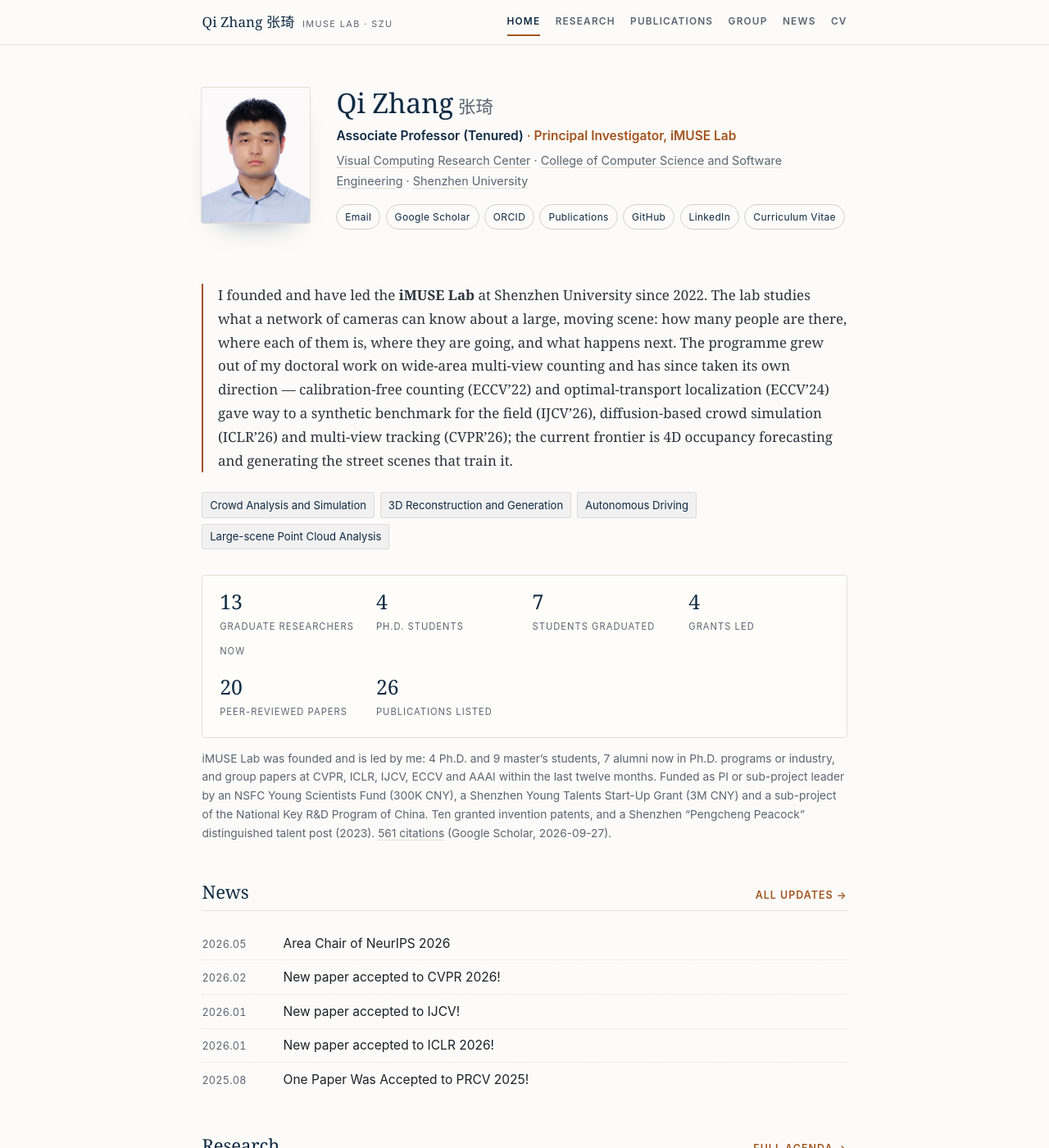
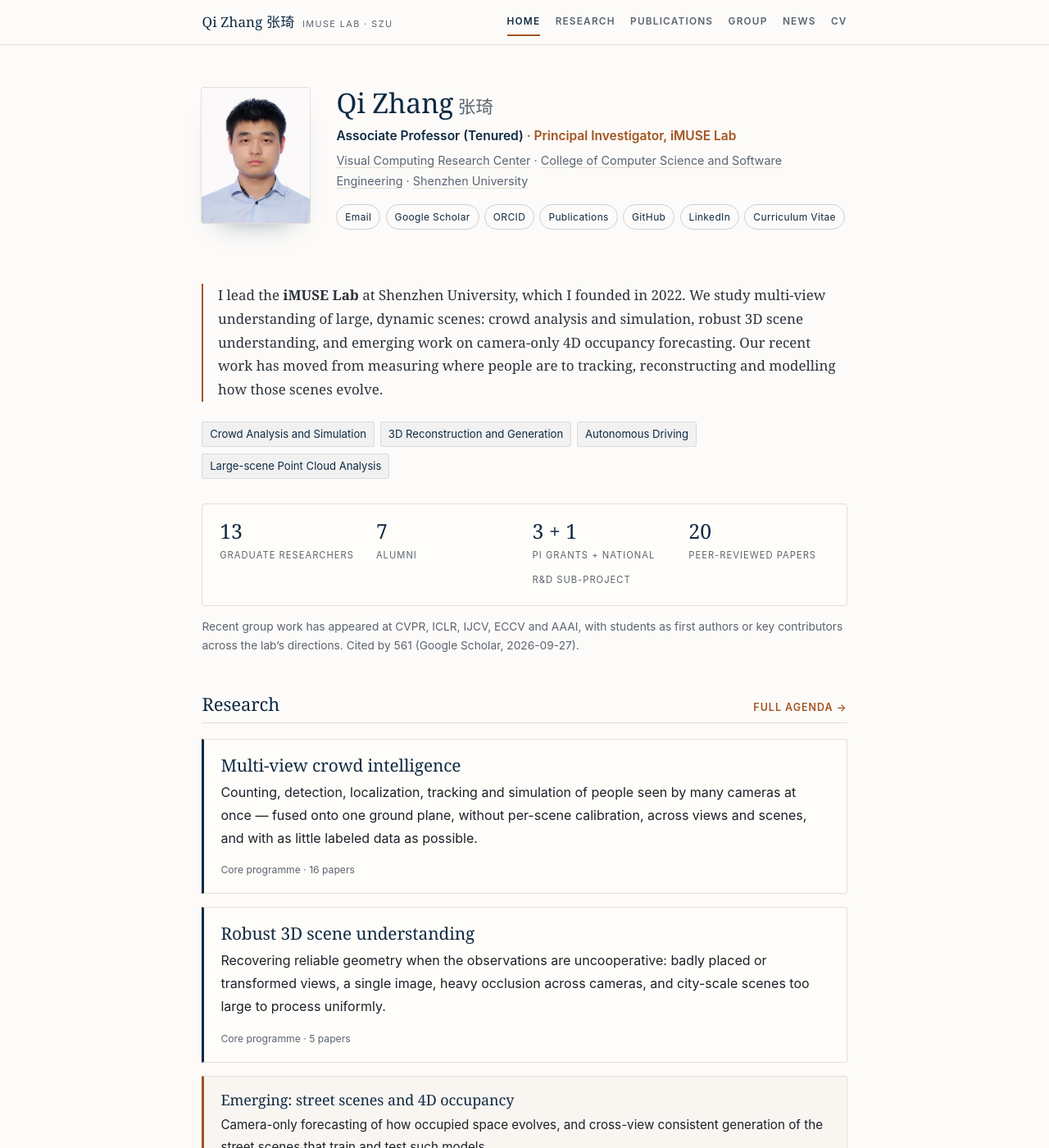
Before and after one commit to zqyq/zqyq.github.io, a Jekyll site: the page built from index.html, in a window 1280 px wide and 1400 px high. Shown: the whole window at 82% size. Built offline with Jekyll 4.4.1, drawn with Linux system fonts in a browser that asks for light colours; some of the changed text lies outside the part shown.

Commit message:
Cut the sentences that kept arguing for independence
The evidence is now strong enough that restating it reads as defensiveness:
own students and own funding, founded and led by me, patents and the talent
post on the home page, people-as-3D-objects, every project ships code and
data. Remove them, split home publications into recent group work plus the
one paper the programme started from, cap each research line at three anchor
papers, and let the group page lead with what its members published.

```diff
--- a/_data/publications.yml
+++ b/_data/publications.yml
@@ -410,7 +410,6 @@ papers:
       project: "http://visal.cs.cityu.edu.hk/research/cvcs/"
       dataset: "http://visal.cs.cityu.edu.hk/research/cvcs_dataset/"
     thumb: /assets/img/papers/cvcs-cvpr21.jpg
-    selected: true
     topic: crowd
 
   - id: 3d-mvcc-aaai20
@@ -446,6 +445,7 @@ papers:
       project: "http://visal.cs.cityu.edu.hk/research/cvpr2019wacc/"
     thumb: /assets/img/papers/wacc-cvpr19.jpg
     selected: true
+    foundational: true
     topic: crowd
 
   - id: de-fencing-cits16
--- a/group/index.html
+++ b/group/index.html
@@ -6,7 +6,7 @@ description: iMUSE Lab — intelligent multi-sensing research at Shenzhen Univer
 ---
 
 {%- assign papers = site.data.publications.papers -%}
-{%- assign picks = "mvtracktrans-cvpr26,synmvcrowd-ijcv26,envsocial-diff-iclr26,rgbt-dualmod-icassp26,tp-mvcc-chinamm26,streetdiff-arxiv26,interocf-arxiv26,mesh-recovery-arxiv26,urban-buildings-arxiv26,semi-mvcc-arxiv25,active-view-arxiv25,weak-mvcc-prcv25,vtr-aaai25,single-view-icig25,mvot-eccv24,mvd-aaai24" | split: "," -%}
+{%- assign picks = "mvtracktrans-cvpr26,envsocial-diff-iclr26,synmvcrowd-ijcv26,mvot-eccv24,weak-mvcc-prcv25,single-view-icig25" | split: "," -%}
 {%- assign students = "" -%}
 {%- for m in site.data.members.phd -%}{%- assign students = students | append: m.name | append: "," -%}{%- endfor -%}
 {%- for m in site.data.members.master -%}{%- assign students = students | append: m.name | append: "," -%}{%- endfor -%}
@@ -19,17 +19,13 @@ description: iMUSE Lab — intelligent multi-sensing research at Shenzhen Univer
 </p>
 
 <p style="margin-top:1.2rem">
-  iMUSE Lab is a computer vision group at Shenzhen University, <strong>founded in 2022 and led by
-  {{ site.name }} {{ site.name_cn }}</strong>. We study what a network of cameras can know about a large, moving
-  scene: crowd counting, localization, tracking and simulation; multi-view 3D reconstruction and generation; and,
-  newest, camera-only 4D occupancy forecasting.
+  iMUSE Lab is a computer vision research group at Shenzhen University working on multi-view crowd intelligence,
+  robust 3D scene understanding, and camera-only 4D occupancy forecasting.
 </p>
 <p>
   The lab has <strong>{{ site.data.members.phd | size }} Ph.D. and {{ site.data.members.master | size }}
   master&rsquo;s students</strong>. The {{ site.data.members.alumni | size }} who have graduated went to Ph.D.
   programs (Shenzhen University, NJUPT) or to Huawei, Bilibili, Qihoo&nbsp;360 and Alibaba&rsquo;s Linxi Games.
-  Undergraduates who work with us compete as well: provincial competition prizes, graduation projects selected among
-  the university&rsquo;s outstanding undergraduate theses, and co-authored papers.
 </p>
 
 <img src="/group/photos/GroupPhotos/2025.jpg" alt="iMUSE Lab group photo, 2025"
@@ -43,10 +39,9 @@ description: iMUSE Lab — intelligent multi-sensing research at Shenzhen Univer
     <div>
       <div class="pi-name">{{ site.name }} {{ site.name_cn }}</div>
       <p class="small muted" style="margin-top:.3rem">
-        {{ site.position }} and doctoral supervisor, Shenzhen University; holder of the Shenzhen
-        &ldquo;Pengcheng Peacock&rdquo; distinguished talent post. Ph.D. and postdoctoral research at City University
-        of Hong Kong (VISAL lab), then Distinguished Associate Researcher at Guangming Lab before founding
-        {{ site.lab }} in 2022.
+        {{ site.position }} and doctoral supervisor, Shenzhen University. Founder and principal investigator of
+        {{ site.lab }}. Research: multi-view crowd intelligence, robust 3D scene understanding, and dynamic-scene
+        modelling.
       </p>
       <p class="chips" style="margin-top:.6rem">
         <a class="chip" href="/about/">Full profile</a>
@@ -54,6 +49,20 @@ description: iMUSE Lab — intelligent multi-sensing research at Shenzhen Univer
       </p>
     </div>
   </div>
+</section>
+
+<section class="section">
+  <div class="section-head">
+    <h2>Research by group members</h2>
+    <a class="section-more" href="/publications/">All {{ papers | size }} papers &rarr;</a>
+  </div>
+  <p class="small muted" style="margin-bottom:.6rem">
+    Six papers across the lab&rsquo;s directions with group members as first author or key contributor; bold marks
+    the group members.
+  </p>
+  {%- for p in papers %}
+    {%- if picks contains p.id %}{% include pub.html paper=p bold=students %}{% endif %}
+  {%- endfor %}
 </section>
 
 <section class="section">
@@ -102,49 +111,37 @@ description: iMUSE Lab — intelligent multi-sensing research at Shenzhen Univer
   </table>
 </section>
 
-<section class="section">
-  <div class="section-head">
-    <h2>What the group has produced</h2>
-    <a class="section-more" href="/publications/">All papers &rarr;</a>
-  </div>
-  <p class="small muted" style="margin-bottom:.6rem">
-    Papers with group members as first author or key contributor; bold marks the group members.
-  </p>
-  {%- for p in papers %}
-    {%- if picks contains p.id %}{% include pub.html paper=p bold=students %}{% endif %}
-  {%- endfor %}
-</section>
-
 <section class="section" id="recruiting">
   <div class="section-head"><h2>Join iMUSE</h2></div>
   <p>
-    We take Ph.D. and master&rsquo;s students every year, and host visiting undergraduates who want a project that
-    ends in something published. Prospective students normally join one of three efforts:
+    We take Ph.D. and master&rsquo;s students every year. Prospective students normally join one of three efforts:
     <strong>crowd simulation and generation</strong>, <strong>multi-view 3D reconstruction</strong>, or
-    <strong>4D occupancy forecasting from cameras only</strong>. Undergraduates join either a research project or a
-    competition team, and often start on the applied side of the lab &mdash; embedded AI and mobile application
-    development &mdash; before taking on a paper.
+    <strong>4D occupancy forecasting from cameras only</strong>. We also host motivated undergraduates on research
+    or competition projects &mdash; computer vision, embedded AI and mobile application work &mdash; with the
+    opportunity to develop that work toward a publication when it is ready. Undergraduates working with us have won
+    provincial competition prizes and had graduation projects selected among the university&rsquo;s outstanding
+    undergraduate theses.
   </p>
   <p class="small" style="border-left:3px solid var(--copper);padding:.55rem .8rem;background:rgba(163,84,31,.06);margin-top:1rem">
-    <strong>Ph.D. intake.</strong> The 2026 quota is full. Pre-admission for the 2027 entry opens in the second half
-    of 2026, with university and college scholarships available. Write to
-    <a href="mailto:{{ site.email_szu }}">{{ site.email_szu }}</a> (my institutional address, and the one the
-    college&rsquo;s admissions office recognises) before the round opens rather than after it.
+    <strong>Ph.D. intake.</strong> The 2026 quota is full. Enquiries for 2027 are welcome now; pre-admission follows
+    the college&rsquo;s own schedule, and university and college scholarships are available. Write to
+    <a href="mailto:{{ site.email_szu }}">{{ site.email_szu }}</a>, my institutional address and the one the
+    college&rsquo;s admissions office recognises.
   </p>
   <p>
     What matters to us: you can read a paper and reproduce part of it, you are comfortable with PyTorch and
-    geometry, and you are willing to ship code and data with whatever you write. If that describes you, write to
-    <a href="mailto:{{ site.email }}">{{ site.email }}</a> with a transcript, one project you are proud of, and
-    which of the three above you want to work on.
+    geometry, and you are willing to build reproducible research and release code or data when appropriate. If that
+    describes you, write to <a href="mailto:{{ site.email }}">{{ site.email }}</a> with a transcript, one project you
+    are proud of, and which of the three above you want to work on.
   </p>
   <p class="chips">
     <a class="chip" href="mailto:{{ site.email }}">Write to me</a>
     <a class="chip" href="/research/">Research agenda</a>
-    <a class="chip" href="/group/CFS/CFS2024.pdf">Earlier call (2024, PDF)</a>
-    <a class="chip" href="/group/CFS/CFS2023.pdf">Earlier call (2023, PDF)</a>
   </p>
 </section>
 
 <p class="small muted" style="margin-top:2.5rem;border-top:1px solid var(--line);padding-top:1rem">
+  Past calls: <a href="/group/CFS/CFS2024.pdf">2024 (PDF)</a> &middot;
+  <a href="/group/CFS/CFS2023.pdf">2023 (PDF)</a>.
   The earlier version of this page was built with the help of my wife. Thank you.
 </p>
--- a/index.html
+++ b/index.html
@@ -10,8 +10,8 @@ slug: home
 {%- assign n_master = site.data.members.master | size -%}
 {%- assign n_alumni = site.data.members.alumni | size -%}
 {%- assign n_students = n_phd | plus: n_master -%}
-{%- assign n_grants_pi = site.data.profile.grants | where: "role", "PI" | size -%}
-{%- assign n_grants = site.data.profile.grants | where: "role", "Sub-project leader" | size | plus: n_grants_pi -%}
+{%- assign n_pi = site.data.profile.grants | where: "role", "PI" | size -%}
+{%- assign n_sub = site.data.profile.grants | where: "role", "Sub-project leader" | size -%}
 {%- assign n_conf = papers | where: "kind", "conference" | size -%}
 {%- assign n_journal = papers | where: "kind", "journal" | size -%}
 {%- assign n_peer = n_conf | plus: n_journal -%}
@@ -43,13 +43,10 @@ slug: home
 </section>
 
 <p class="lede">
-  I founded and have led the <strong>iMUSE Lab</strong> at Shenzhen University since 2022. The lab studies what a
-  network of cameras can know about a large, moving scene: how many people are there, where each of them is, where
-  they are going, and what happens next. The programme grew out of my doctoral work on wide-area multi-view counting
-  and has since taken its own direction &mdash; calibration-free counting (ECCV&rsquo;22) and optimal-transport
-  localization (ECCV&rsquo;24) gave way to a synthetic benchmark for the field (IJCV&rsquo;26), diffusion-based crowd
-  simulation (ICLR&rsquo;26) and multi-view tracking (CVPR&rsquo;26); the current frontier is 4D occupancy
-  forecasting and generating the street scenes that train it.
+  I lead the <strong>iMUSE Lab</strong> at Shenzhen University, which I founded in 2022. We study multi-view
+  understanding of large, dynamic scenes: crowd analysis and simulation, robust 3D scene understanding, and emerging
+  work on camera-only 4D occupancy forecasting. Our recent work has moved from measuring where people are to
+  tracking, reconstructing and modelling how those scenes evolve.
 </p>
 
 <div class="interests" style="margin-top:1.5rem">
@@ -58,37 +55,16 @@ slug: home
 
 <section class="evidence">
   <div class="stats">
-    <div class="stat"><b>{{ n_students }}</b><span>Graduate researchers now</span></div>
-    <div class="stat"><b>{{ n_phd }}</b><span>Ph.D. students</span></div>
-    <div class="stat"><b>{{ n_alumni }}</b><span>Students graduated</span></div>
-    <div class="stat"><b>{{ n_grants }}</b><span>Grants led</span></div>
+    <div class="stat"><b>{{ n_students }}</b><span>Graduate researchers</span></div>
+    <div class="stat"><b>{{ n_alumni }}</b><span>Alumni</span></div>
+    <div class="stat"><b>{{ n_pi }} + {{ n_sub }}</b><span>PI grants + national R&amp;D sub-project</span></div>
     <div class="stat"><b>{{ n_peer }}</b><span>Peer-reviewed papers</span></div>
-    <div class="stat"><b>{{ papers | size }}</b><span>Publications listed</span></div>
   </div>
   <p class="evidence-note">
-    {{ site.lab }} was founded and is led by me: {{ n_phd }} Ph.D. and {{ n_master }} master&rsquo;s students,
-    {{ n_alumni }} alumni now in Ph.D. programs or industry, and group papers at CVPR, ICLR, IJCV, ECCV and AAAI
-    within the last twelve months. Funded as PI or sub-project leader by an NSFC Young Scientists Fund (300K CNY), a
-    Shenzhen Young Talents Start-Up Grant (3M CNY) and a sub-project of the National Key R&amp;D Program of China.
-    Ten granted invention patents, and a Shenzhen &ldquo;Pengcheng Peacock&rdquo; distinguished talent post (2023).
-    <a href="{{ site.data.scholar.profile }}" rel="noopener">{{ site.data.scholar.citations }} citations</a>
-    (Google Scholar, {{ site.data.scholar.snapshot }}).
+    Recent group work has appeared at CVPR, ICLR, IJCV, ECCV and AAAI, with students as first authors or key
+    contributors across the lab&rsquo;s directions.
+    <span class="muted">Cited by {{ site.data.scholar.citations }} (Google Scholar, {{ site.data.scholar.snapshot }}).</span>
   </p>
-</section>
-
-<section class="section">
-  <div class="section-head">
-    <h2>News</h2>
-    <a class="section-more" href="/blog/">All updates &rarr;</a>
-  </div>
-  <ul class="news">
-    {%- for post in site.posts limit: 5 %}
-    <li>
-      <span class="news-date">{{ post.date | date: "%Y.%m" }}</span>
-      <span class="news-title"><a href="{{ post.url }}">{{ post.title }}</a></span>
-    </li>
-    {%- endfor %}
-  </ul>
 </section>
 
 <section class="section">
@@ -106,10 +82,9 @@ slug: home
   </div>
 
   <div class="dir dir--core">
-    <h3>Dynamic 3D scene understanding</h3>
-    <p>Choosing and trusting views: reconstruction-error-guided selection, completing a shape from a single image
-      with a diffusion prior, recovering many people&rsquo;s meshes under occlusion, and segmenting building
-      instances at city scale.</p>
+    <h3>Robust 3D scene understanding</h3>
+    <p>Recovering reliable geometry when the observations are uncooperative: badly placed or transformed views, a
+      single image, heavy occlusion across cameras, and city-scale scenes too large to process uniformly.</p>
     <p class="dir-count">Core programme &middot; {{ n_3d }} papers</p>
   </div>
 
@@ -134,11 +109,15 @@ slug: home
     <a class="section-more" href="/publications/">All {{ papers | size }} papers &rarr;</a>
   </div>
   <p class="small muted" style="margin-bottom:.8rem">
-    Peer-reviewed work only; preprints appear on the publications page.
+    Recent work from the group; peer-reviewed only, preprints appear on the publications page.
     Bold marks my name; <span style="color:var(--copper)"><strong>*</strong></span> denotes corresponding author.
   </p>
   {%- for p in selected %}
-    {% include pub.html paper=p %}
+    {%- unless p.foundational %}{% include pub.html paper=p %}{% endunless %}
+  {%- endfor %}
+  <p class="small muted" style="margin:1.2rem 0 .5rem">Where this programme started</p>
+  {%- for p in selected %}
+    {%- if p.foundational %}{% include pub.html paper=p %}{% endif %}
   {%- endfor %}
 </section>
 
@@ -150,13 +129,29 @@ slug: home
   <p>
     {{ site.lab }} takes Ph.D. and master&rsquo;s students every year and hosts visiting undergraduates.
     Current openings are in crowd simulation and generation, multi-view 3D reconstruction, and 4D occupancy
-    forecasting. The 2026 Ph.D. intake is full; pre-admission for 2027 opens in the second half of 2026.
+    forecasting. The 2026 Ph.D. intake is full; enquiries for 2027 are welcome now, and pre-admission follows the
+    college&rsquo;s own schedule.
   </p>
   <p class="chips">
     <a class="chip" href="/group/">Students &amp; alumni</a>
     <a class="chip" href="/group/#recruiting">What we look for</a>
     <a class="chip" href="mailto:{{ site.email }}">Apply / inquire</a>
   </p>
+</section>
+
+<section class="section">
+  <div class="section-head">
+    <h2>News</h2>
+    <a class="section-more" href="/blog/">All updates &rarr;</a>
+  </div>
+  <ul class="news">
+    {%- for post in site.posts limit: 5 %}
+    <li>
+      <span class="news-date">{{ post.date | date: "%Y.%m" }}</span>
+      <span class="news-title"><a href="{{ post.url }}">{{ post.title }}</a></span>
+    </li>
+    {%- endfor %}
+  </ul>
 </section>
 
 <section class="section">
--- a/research/index.html
+++ b/research/index.html
@@ -6,6 +6,9 @@ description: The research agenda of iMUSE Lab — multi-view crowd intelligence,
 ---
 
 {%- assign papers = site.data.publications.papers -%}
+{%- assign n_crowd = papers | where: "topic", "crowd" | size -%}
+{%- assign n_3d = papers | where: "topic", "3d" | size -%}
+{%- assign n_driving = papers | where: "topic", "driving" | size -%}
 
 <h1 class="hero-name" style="padding-top:2.6rem">Research</h1>
 
@@ -21,7 +24,6 @@ description: The research agenda of iMUSE Lab — multi-view crowd intelligence,
   This agenda builds on my doctoral and postdoctoral work on wide-area multi-view crowd counting at City University
   of Hong Kong with <a href="http://www.cs.cityu.edu.hk/~abchan/" rel="noopener">{{ site.data.profile.advisor }}</a>
   &mdash; the CVPR&nbsp;2019 and IJCV&nbsp;2022 papers below are where the ground-plane fusion idea came from.
-  Everything since 2022 has been carried out here, with our own students and our own funding.
 </p>
 
 <section class="section">
@@ -30,33 +32,34 @@ description: The research agenda of iMUSE Lab — multi-view crowd intelligence,
     <a class="section-more" href="/publications/">All papers &rarr;</a>
   </div>
   <p class="agenda-label">Problem</p>
-  <p>Measure a crowd the way a city would want it measured: total, per location, per person over time, and ahead of
-    time &mdash; from several fixed cameras covering a plaza, a stadium forecourt or a shoreline.</p>
+  <p>Recover population, location, identity and motion over large areas from multiple cameras &mdash; despite
+    unknown calibration, unsynchronized streams, occlusion and the cost of annotation.</p>
   <p class="agenda-label">What we have established</p>
-  <p>Fusing views onto a single ground-plane density map makes wide-area counting work
-    (CVPR&nbsp;2019, IJCV&nbsp;2022) and survive being moved to a new scene or a new camera layout
-    (CVPR&nbsp;2021). We removed the calibration requirement (ECCV&nbsp;2022), moved counting into the 3D domain
-    (AAAI&nbsp;2020, IJCV&nbsp;2022), and then moved from totals to identities and positions: people detection with
-    learned view-wise weights (AAAI&nbsp;2024), localization by Mahalanobis-distance multi-view optimal transport
-    (ECCV&nbsp;2024), weakly-supervised counting (PRCV&nbsp;2025), and SynMVCrowd, a synthetic benchmark built to
-    serve counting and localization at once (IJCV&nbsp;2026).</p>
+  <p>Our earlier work established ground-plane multi-view fusion for wide-area counting and showed that it survives
+    being moved to a new scene or a new camera layout. We then removed the explicit calibration requirement and
+    extended the formulation from global counts into 3D, and from totals to identities and positions. SynMVCrowd
+    now gives the field a scalable benchmark for studying counting and localization jointly.</p>
   <p class="agenda-label">What we are pursuing now</p>
   <p>Following people rather than detecting them &mdash; multi-view tracking with explicit view&ndash;ground
     interaction (CVPR&nbsp;2026) &mdash; and simulating them, so a system can be tested on situations no camera has
     recorded (EnvSocial-Diff, ICLR&nbsp;2026). Two label-cost studies are in progress in the same direction:
     ranking fusion models under partial labels, and choosing which views are worth labeling.</p>
+  {%- assign crowd_anchors = "wacc-cvpr19,mvot-eccv24,mvtracktrans-cvpr26" | split: "," -%}
   {%- for p in papers %}
-    {%- if p.topic == "crowd" %}{% include pub.html paper=p %}{% endif %}
+    {%- if crowd_anchors contains p.id %}{% include pub.html paper=p %}{% endif %}
   {%- endfor %}
+  <p class="small" style="margin-top:.7rem">
+    <a href="/publications/">All {{ n_crowd }} papers in this line &rarr;</a>
+  </p>
 </section>
 
 <section class="section">
   <div class="section-head">
-    <h2>Core programme &middot; Dynamic 3D scene understanding</h2>
+    <h2>Core programme &middot; Robust 3D scene understanding</h2>
   </div>
   <p class="agenda-label">Problem</p>
-  <p>The same camera networks have to produce geometry: what the scene looks like in 3D, and what it looks like when
-    the views you were given are few, badly placed, or partly occluded.</p>
+  <p>Recover reliable 3D structure when the observations are incomplete, poorly placed, heavily occluded, or too
+    large to process uniformly.</p>
   <p class="agenda-label">What we have established</p>
   <p>Selecting views by the reconstruction error they cause makes multi-view 3D reconstruction robust to view
     transformation (AAAI&nbsp;2025); a diffusion prior plus farthest-view selection recovers a full object from a
@@ -64,11 +67,15 @@ description: The research agenda of iMUSE Lab — multi-view crowd intelligence,
     fine-grained building instance segmentation (SIGGRAPH&nbsp;2023), extended with adaptive region dividing and
     spatially-supervised contrastive learning.</p>
   <p class="agenda-label">What we are pursuing now</p>
-  <p>People as 3D objects in a scene: recovering many meshes at once under occlusion across views, and treating
-    reconstruction and generation as one problem rather than two.</p>
+  <p>Human-centric 3D reconstruction at scene scale, particularly under severe occlusion and cross-view ambiguity,
+    with reconstruction and generation treated as one problem rather than two.</p>
+  {%- assign three_d_anchors = "vtr-aaai25,urbanbis-siggraph23,mesh-recovery-arxiv26" | split: "," -%}
   {%- for p in papers %}
-    {%- if p.topic == "3d" %}{% include pub.html paper=p %}{% endif %}
+    {%- if three_d_anchors contains p.id %}{% include pub.html paper=p %}{% endif %}
   {%- endfor %}
+  <p class="small" style="margin-top:.7rem">
+    <a href="/publications/">All {{ n_3d }} papers in this line &rarr;</a>
+  </p>
 </section>
 
 <section class="section">
@@ -76,11 +83,8 @@ description: The research agenda of iMUSE Lab — multi-view crowd intelligence,
     <h2>Emerging &middot; Street scenes and 4D occupancy</h2>
   </div>
   <p class="agenda-label">Problem</p>
-  <p>Predict which space a road user will need next, from cameras, and get enough diverse scene data to train and
-    test such a model. This is a different problem from fixed-camera crowd analysis &mdash; the rig itself moves, the
-    calibration is supplied rather than unknown, and the field of view is far narrower &mdash; so we keep it as its
-    own emerging line rather than a continuation of the crowd programme. What carries over is the method: reasoning
-    about occupied space across several views without trusting any single one.</p>
+  <p>We are extending multi-view dynamic-scene reasoning from fixed camera networks to ego-centric driving cameras,
+    with a current focus on future occupied space and multi-view scene generation.</p>
   <p class="agenda-label">What we have so far</p>
   <p>InterOCF couples 2D image evidence with 3D structure over time for camera-only 4D occupancy forecasting;
     StreetDiff generates multi-view consistent street scenes from structure prompts. Both are currently preprints
@@ -110,8 +114,7 @@ description: The research agenda of iMUSE Lab — multi-view crowd intelligence,
     <h2>Research resources</h2>
   </div>
   <p class="small muted" style="margin-bottom:.8rem">
-    Datasets, benchmarks and code released by the group. Collaborations on any of these are welcome &mdash;
-    write to me rather than going through a form.
+    Datasets, benchmarks and code released by the group. Collaborations around these resources are welcome.
   </p>
   <ul class="rule-list">
     <li><a href="https://github.com/zqyq/SynMVCrowd" rel="noopener">SynMVCrowd</a> &mdash; synthetic benchmark for
@@ -139,7 +142,7 @@ description: The research agenda of iMUSE Lab — multi-view crowd intelligence,
   <p>
     Students who join work on one of the three programmes above, usually on the part that is still open:
     tracking and simulation for the crowd programme, generation and reconstruction for the 3D programme, and
-    occupancy forecasting for the emerging one. We are comfortable being measured on code and data &mdash;
-    every project above ships both.
+    occupancy forecasting for the emerging one. We release code, datasets and benchmarks where we can;
+    representative resources are listed above.
   </p>
 </section>
```
